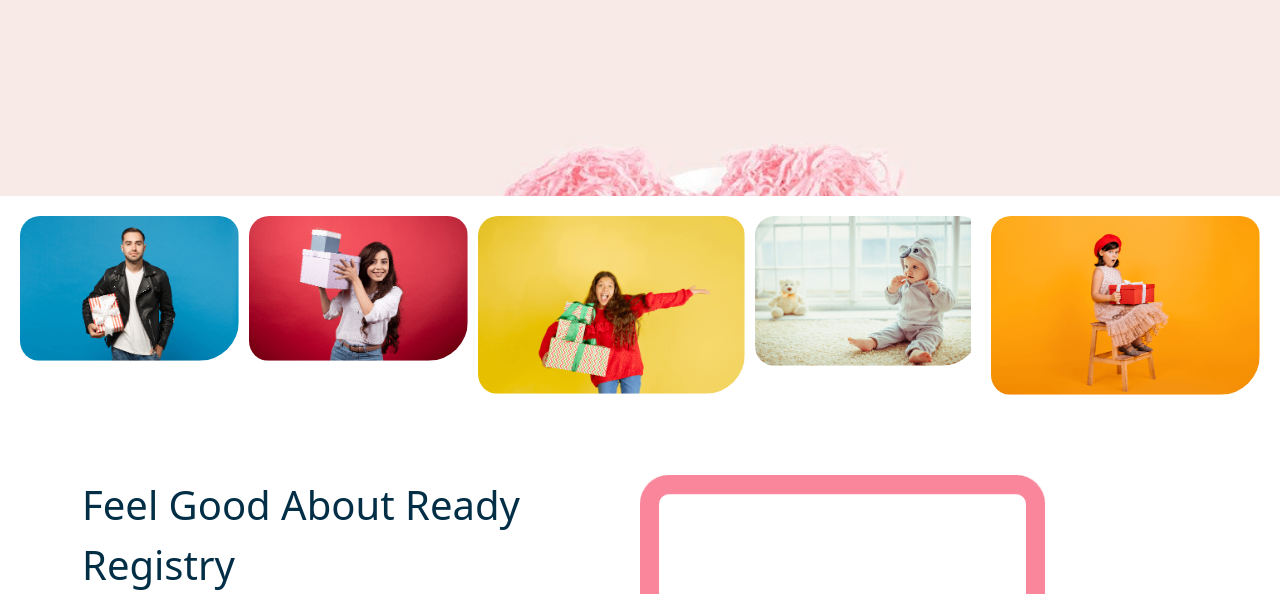
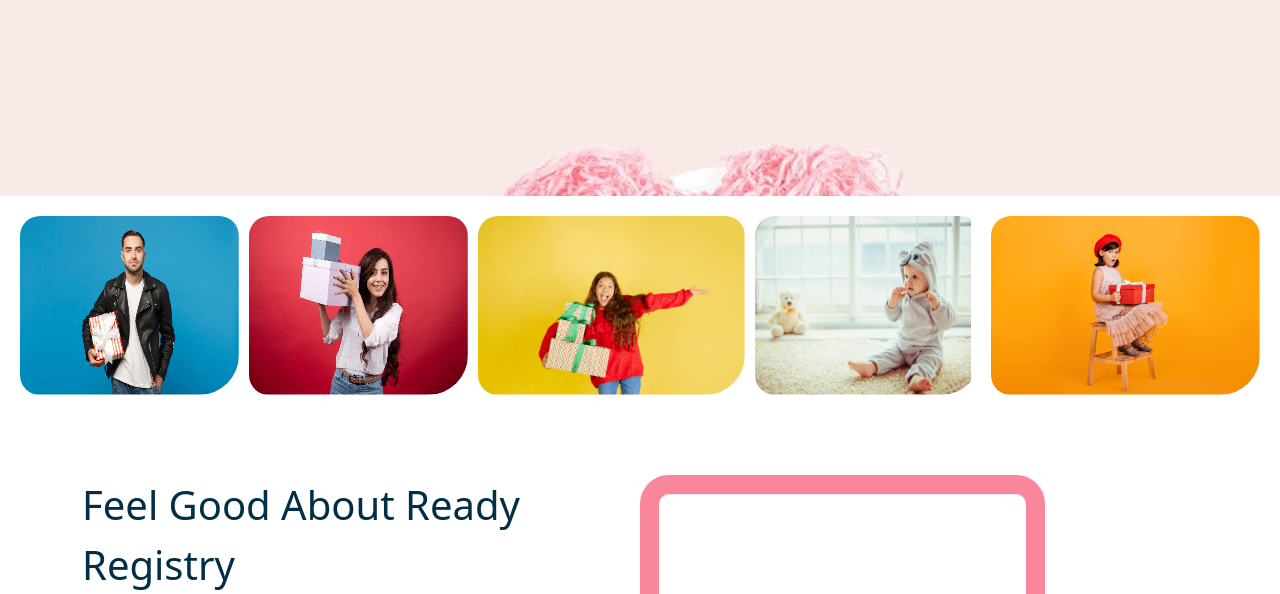
Before and after one commit to SuperDev0109/Registry, a PHP site: page / in a window 1280 px wide. Shown: the part 947-1541 px from the top of the page. Run offline with PHP 8.4, Linux system fonts and the light colour scheme.

Commit message:
image size fixed

```diff
--- a/assets/css/home.css
+++ b/assets/css/home.css
@@ -62,12 +62,14 @@
      flex-direction: row;
      gap: 10px;
      padding: 20px 20px 80px;
+     align-items: stretch;
 }
 .homeback_section_below .box {
 }
 .homeback_section_below .box img {
      border-radius: 20px 20px 40px;
      width: 100%;
+     height: 100%;
 }
      /* below images end */
 /* homeback end */
--- a/assets/css/register.css
+++ b/assets/css/register.css
@@ -5,6 +5,7 @@
      display: flex;
      flex-direction: column;
      gap: 20px;
+     margin-top: 50px;
 }
 
 .register_section #email_input {
--- a/include/header.php
+++ b/include/header.php
@@ -37,7 +37,7 @@
                               <img src="./assets/img/home/edit_icon.png" />
                               <span>Create Registry</span>
                          </a>
-                         <a href="/login.php" class="login_btn">
+                         <a href="/git_registry/login.php" class="login_btn">
                               <img src="./assets/img/home/login_icon.png" />
                               <span>Log in</span>
                          </a>
```
